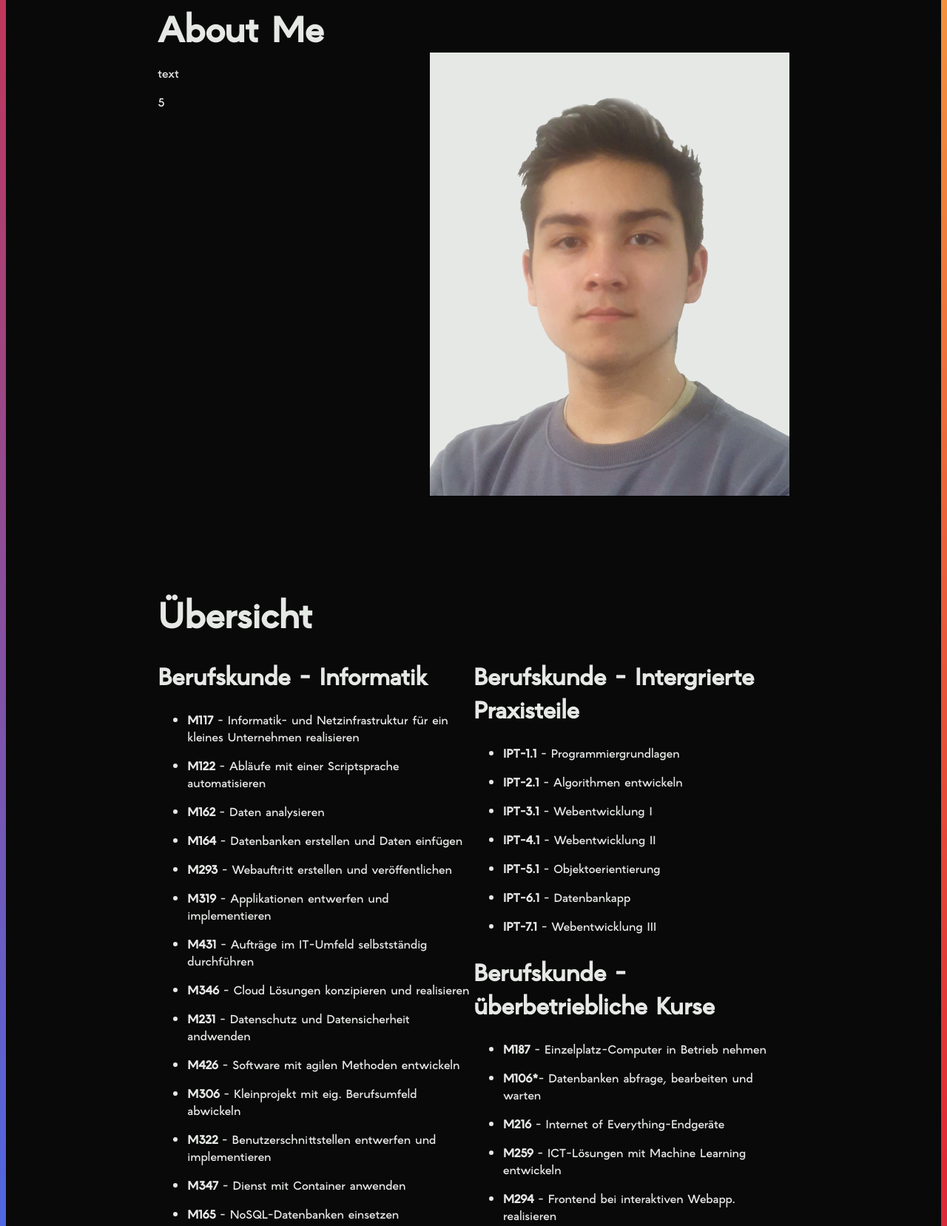
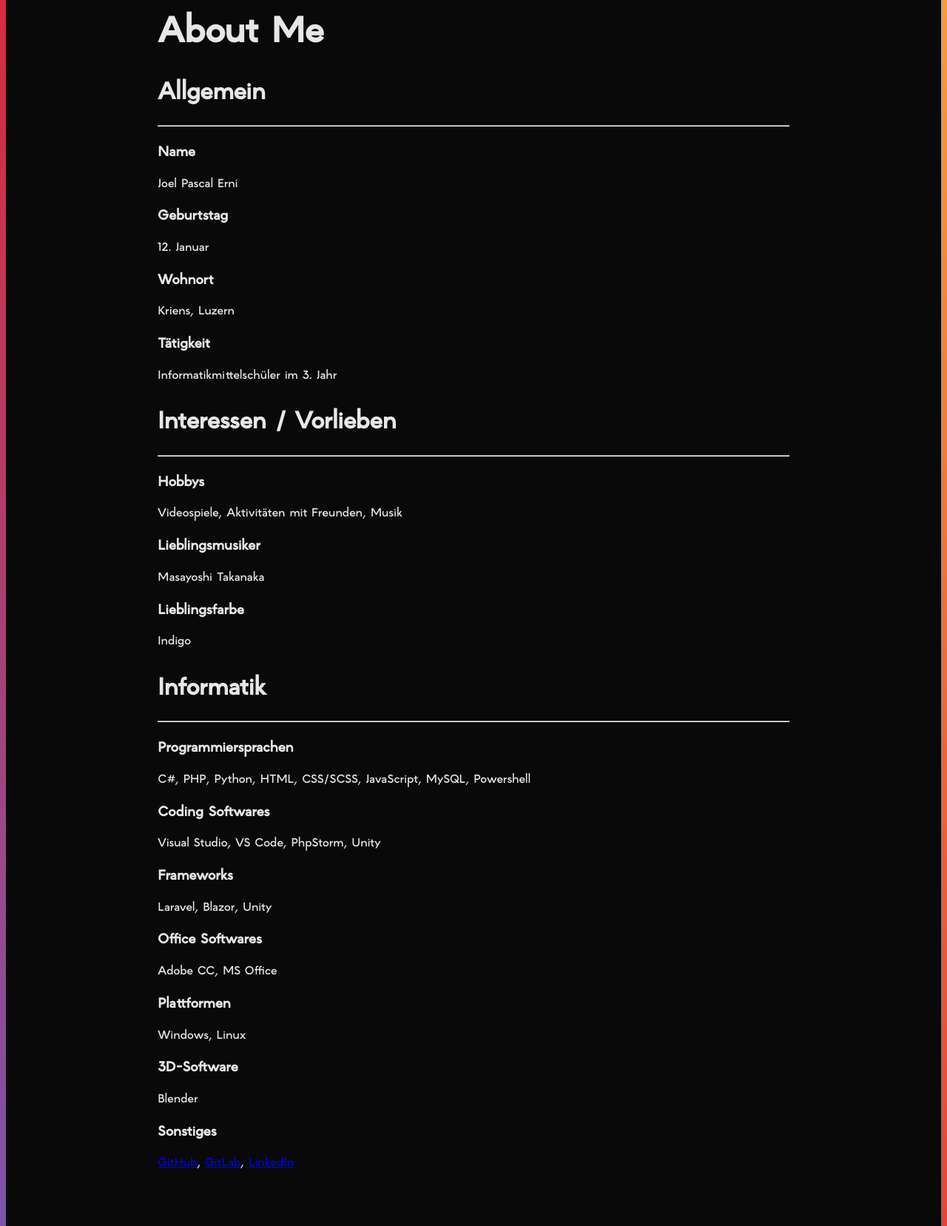
Before and after one commit to JoelErni/Webportolio_v2, a plain HTML site: page index.html in a window 1280 px wide. Shown: the part 869-2526 px from the top of the page at 74% size. Drawn offline with Linux system fonts and the light colour scheme.

Commit message:
about me flex missing

```diff
--- a/index.html
+++ b/index.html
@@ -20,17 +20,87 @@
             </section>
             <section id="about-me">
                 <h1>About Me</h1>
-                <div class="flex-container">
-                    <div class="flex-item" style="--i: 3">
-                        <p>text</p>
-           5         </div>
-                    <div class="flex-item" style="--i: 1">
-                        <img src="/assets/images/joel_ol.png">
+                <div id="more-me-container">
+                    <div id="me-information">
+                      <div id="personal">
+                        <h2>Allgemein</h2>
+                        <hr>
+                        <div class="more-me-container">
+                          <div class="more-me-item">
+                            <h3>Name</h3>
+                            <p>Joel Pascal Erni</p>
+                          </div>
+                          <div class="more-me-item">
+                            <h3>Geburtstag</h3>
+                            <p>12. Januar</p>
+                          </div>
+                          <div class="more-me-item">
+                            <h3>Wohnort</h3>
+                            <p>Kriens, Luzern</p>
+                          </div>
+                          <div class="more-me-item">
+                            <h3>Tätigkeit</h3>
+                            <p>Informatikmittelschüler im 3. Jahr</p>
+                          </div>
+                        </div>
+                      </div>
+                      <div id="preferences">
+                        <h2>Interessen / Vorlieben</h2>
+                        <hr>
+                        <div class="more-me-container">
+                          <div class="more-me-item">
+                            <h3>Hobbys</h3>
+                            <p>Videospiele, Aktivitäten mit Freunden, Musik</p>
+                          </div>
+                          <div class="more-me-item">
+                            <h3>Lieblingsmusiker</h3>
+                            <p>Masayoshi Takanaka</p>
+                          </div>
+                          <div class="more-me-item">
+                            <h3>Lieblingsfarbe</h3>
+                            <p>Indigo</p>
+                          </div>
+                        </div>
+                      </div>
+                      <div id="experience">
+                        <h2>Informatik</h2>
+                        <hr>
+                        <div class="more-me-container">
+                          <div class="more-me-item">
+                            <h3>Programmiersprachen</h3>
+                            <p>C#, PHP, Python, HTML, CSS/SCSS, JavaScript, MySQL, Powershell</p>
+                          </div>
+                          <div class="more-me-item">
+                            <h3>Coding Softwares</h3>
+                            <p>Visual Studio, VS Code, PhpStorm, Unity</p>
+                          </div>
+                          <div class="more-me-item">
+                            <h3>Frameworks</h3>
+                            <p>Laravel, Blazor, Unity</p>
+                          </div>
+                          <div class="more-me-item">
+                            <h3>Office Softwares</h3>
+                            <p>Adobe CC, MS Office</p>
+                          </div>
+                          <div class="more-me-item">
+                            <h3>Plattformen</h3>
+                            <p>Windows, Linux</p>
+                          </div>
+                          <div class="more-me-item">
+                            <h3>3D-Software</h3>
+                            <p>Blender</p>
+                          </div>
+                          <div class="more-me-item">
+                            <h3>Sonstiges</h3>
+                            <p><a href="https://github.com/JoelErni" target="_blank">GitHub</a>, <a href="https://gitlab.com/JoelErni" target="_blank">GitLab</a>, <a href="https://www.linkedin.com/in/joel-erni-a21b9224b/" target="_blank">LinkedIn</a></p>
+                          </div>
+                        </div>
+                      </div>
                     </div>
-                </div>
+                  </div>
             </section>
             <section id="overview">
-                <h1>&Uuml;bersicht</h1>
+                <h1>Modul &Uuml;bersicht</h1>
                 <div class="flex-container">
                     <div class="flex-item" style="--i: 1">
                         <h2>Berufskunde - Informatik</h2>
```
